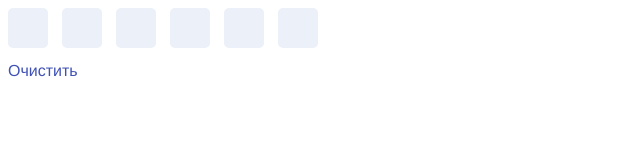
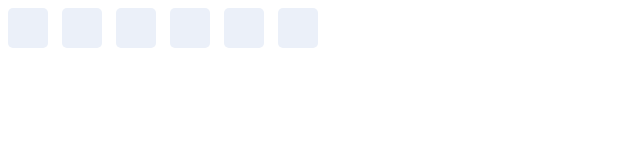
Before and after one commit to MishaNagibin/ui-kit, a Vue app: page / in a window 1280 px wide. Shown: the top 160 px of the page, without its empty margins (0-640 px from the left). Built offline with nearby package versions, Linux system fonts and the light colour scheme.

Commit message:
тест

```diff
--- a/src/App.vue
+++ b/src/App.vue
@@ -3,7 +3,6 @@
         <cEdit
             v-model="code"
             is-confirmation-code
-            is-clear
             ref="code"
             autocomplete="new-password"
         />
```
